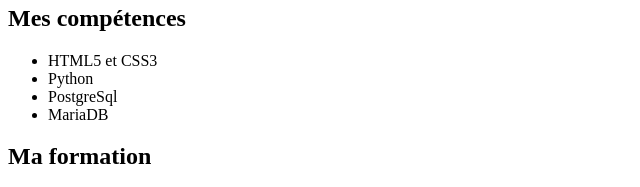
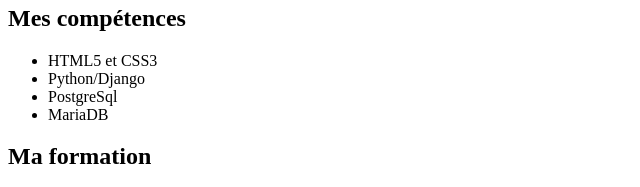
Before and after one commit to hermann106/html_css, a plain HTML site: page hermann.html in a window 1280 px wide. Shown: the part 252-439 px from the top of the page, 0-640 px from the left. Drawn offline with Linux system fonts and the light colour scheme.

Commit message:
ajout de Django

```diff
--- a/hermann.html
+++ b/hermann.html
@@ -23,7 +23,7 @@
 
         <ul>
             <li>HTML5 et CSS3</li>
-            <li>Python</li>
+            <li>Python/Django</li>
             <li>PostgreSql</li>
             <li>MariaDB</li>
         </ul>
```
